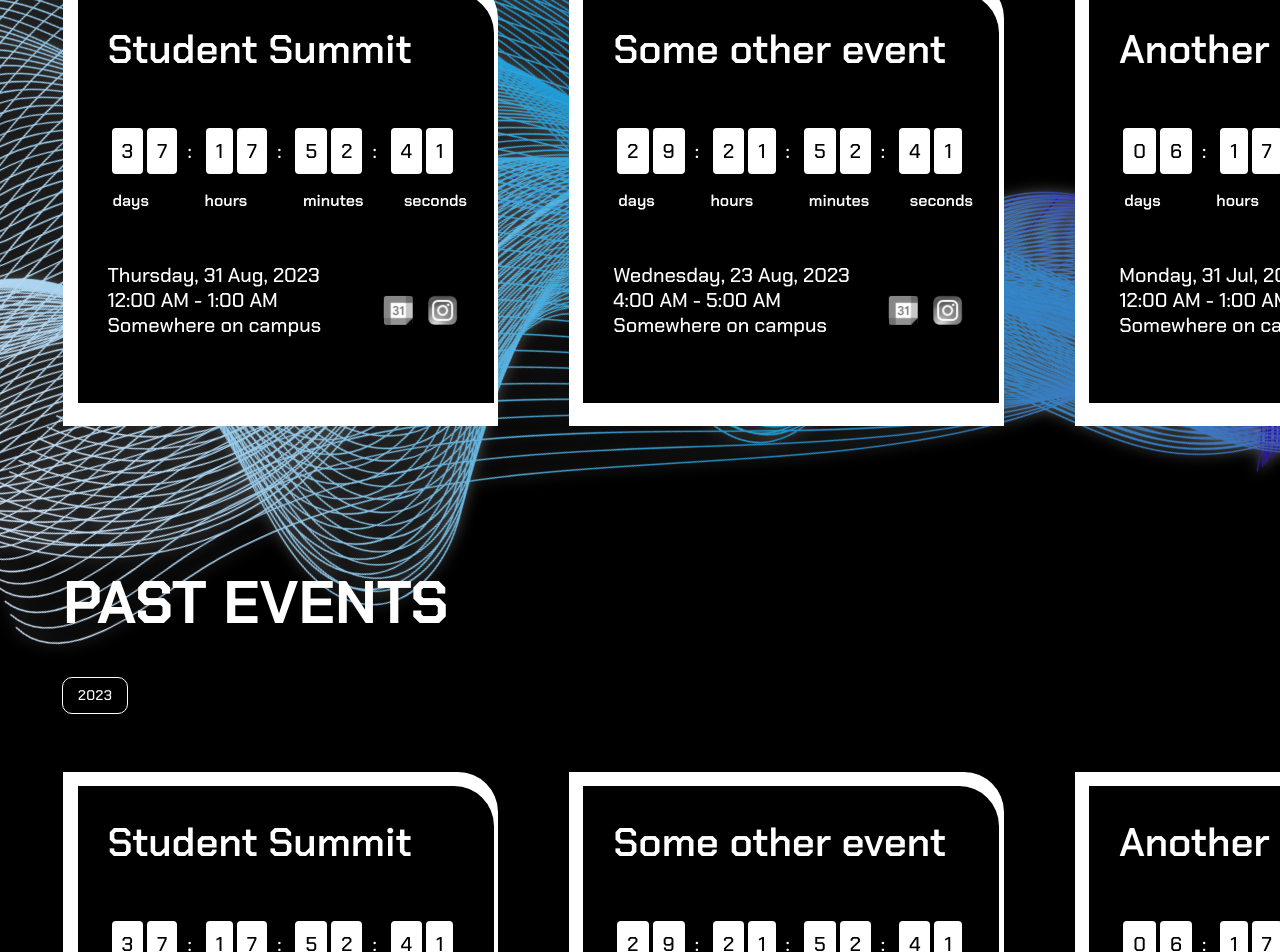
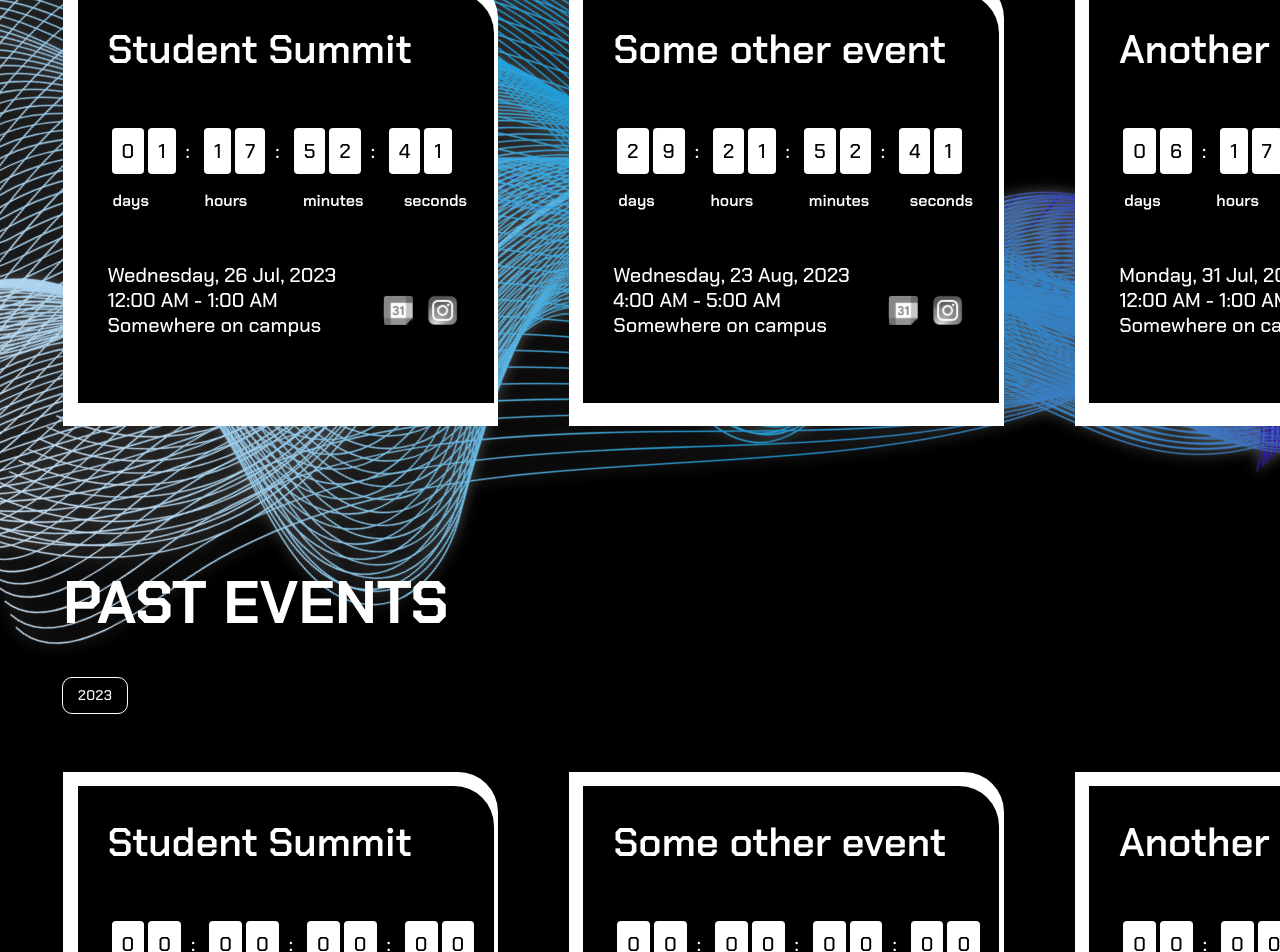
Before and after one commit to Will-Hsu/cses_webdev, a React (Create React App) app in the folder frontend/: page /events in a window 1280 px wide. Shown: the part 440-1392 px from the top of the page. Built offline with nearby package versions, Linux system fonts and the light colour scheme.

Commit message:
finalized filter buttons

```diff
--- a/frontend/src/components/Events/Events.tsx
+++ b/frontend/src/components/Events/Events.tsx
@@ -10,10 +10,10 @@ const Events = () => {
   const styles = event_style();
 
   // Data array for EventBoxes
-  const eventBoxesData = [
+  const futureEventBoxesData = [
     {
       title: 'Student Summit',
-      targetDate: new Date('2023-08-31T00:00:00'),
+      targetDate: new Date('2023-07-26T00:00:00'),
       location: 'Somewhere on campus',
     },
     {
@@ -26,32 +26,81 @@ const Events = () => {
       targetDate: new Date('2023-07-31T00:00:00'),
       location: 'Somewhere on campus',
     },
-    // Add more EventBox data here if needed
+    // Add more Future EventBox data here if needed
   ];
-  const [displayedEvents, setDisplayedEvents] = useState(eventBoxesData);
+
+  const pastEventBoxesData = [
+    {
+      title: 'Student Summit',
+      targetDate: new Date('2023-03-31T00:00:00'),
+      location: 'Somewhere on campus',
+    },
+    {
+      title: 'Some other event',
+      targetDate: new Date('2023-05-23T04:00:00'),
+      location: 'Somewhere on campus',
+    },
+    {
+      title: 'Another event',
+      targetDate: new Date('2022-06-31T00:00:00'),
+      location: 'Somewhere on campus',
+    },
+    // Add past EventBox data here
+  ];
+
+  const [displayedFutureEvents, setDisplayedFutureEvents] = useState(futureEventBoxesData);
+  const [displayedPastEvents, setDisplayedPastEvents] = useState(pastEventBoxesData);
+  const [isThisWeekClicked, setIsThisWeekClicked] = useState(false);
+  const [isThisMonthClicked, setIsThisMonthClicked] = useState(false);
+  const [is2023Clicked, setIs2023Clicked] = useState(false);
 
   const handleThisWeekClick = () => {
+    if (isThisWeekClicked) {
+      setDisplayedFutureEvents(futureEventBoxesData);
+      setIsThisWeekClicked(false);
+    } else {
       const now = new Date().getTime();
       const oneWeekAfter = now + 7 * 24 * 60 * 60 * 1000;
 
-    const thisWeekEvents = eventBoxesData.filter(
+      const thisWeekEvents = futureEventBoxesData.filter(
         event => event.targetDate.getTime() >= now && event.targetDate.getTime() <= oneWeekAfter
       );
 
-    setDisplayedEvents(thisWeekEvents);
+      setDisplayedFutureEvents(thisWeekEvents);
+      setIsThisWeekClicked(true);
+    }
   };
 
   const handleThisMonthClick = () => {
+    if (isThisMonthClicked) {
+      setDisplayedFutureEvents(futureEventBoxesData);
+      setIsThisMonthClicked(false);
+    } else {
       const now = new Date().getTime();
       const oneMonthAfter = now + 30 * 24 * 60 * 60 * 1000;
 
-    const thisMonthEvents = eventBoxesData.filter(
+      const thisMonthEvents = futureEventBoxesData.filter(
         event => event.targetDate.getTime() >= now && event.targetDate.getTime() <= oneMonthAfter
       );
 
-    setDisplayedEvents(thisMonthEvents);
+      setDisplayedFutureEvents(thisMonthEvents);
+      setIsThisMonthClicked(true);
+    }
   };
 
+  const handle2023 = () => {
+    if (is2023Clicked) {
+      setDisplayedPastEvents(pastEventBoxesData);
+      setIs2023Clicked(false);
+    } else {
+      const year2023Events = pastEventBoxesData.filter(
+        event => event.targetDate.getFullYear() === 2023
+      );
+
+      setDisplayedPastEvents(year2023Events);
+      setIs2023Clicked(true);
+    }
+  };
 
   return (
     <div style={{ position: 'relative', overflow: 'hidden' }}>
@@ -97,7 +146,7 @@ const handleThisMonthClick = () => {
             marginLeft: '39px',
           }}
         >
-          {displayedEvents.map((eventData, index) => (
+          {displayedFutureEvents.map((eventData, index) => (
             <React.Fragment key={index}>
               <EventBox
                 title={eventData.title}
@@ -119,7 +168,7 @@ const handleThisMonthClick = () => {
           ))}
         </div>
 
-        {/* Button for displaying all events */}
+
         <div
           style={{
             display: 'flex',
@@ -154,7 +203,7 @@ const handleThisMonthClick = () => {
             marginTop: '-20px',
           }}
         >
-          <Button size="medium" text="2023" onClick={() => console.log('click')}></Button>
+          <Button size="medium" text="2023" onClick={handle2023}></Button>
         </div>
         <p>&nbsp;&nbsp;&nbsp;&nbsp;&nbsp;&nbsp;&nbsp;&nbsp;&nbsp;</p>
 
@@ -170,7 +219,7 @@ const handleThisMonthClick = () => {
             marginLeft: '39px',
           }}
         >
-          {eventBoxesData.map((eventData, index) => (
+          {displayedPastEvents.map((eventData, index) => (
             <React.Fragment key={index}>
               <EventBox
                 title={eventData.title}
```
Lines whose indentation alone changed are shown as unchanged.
